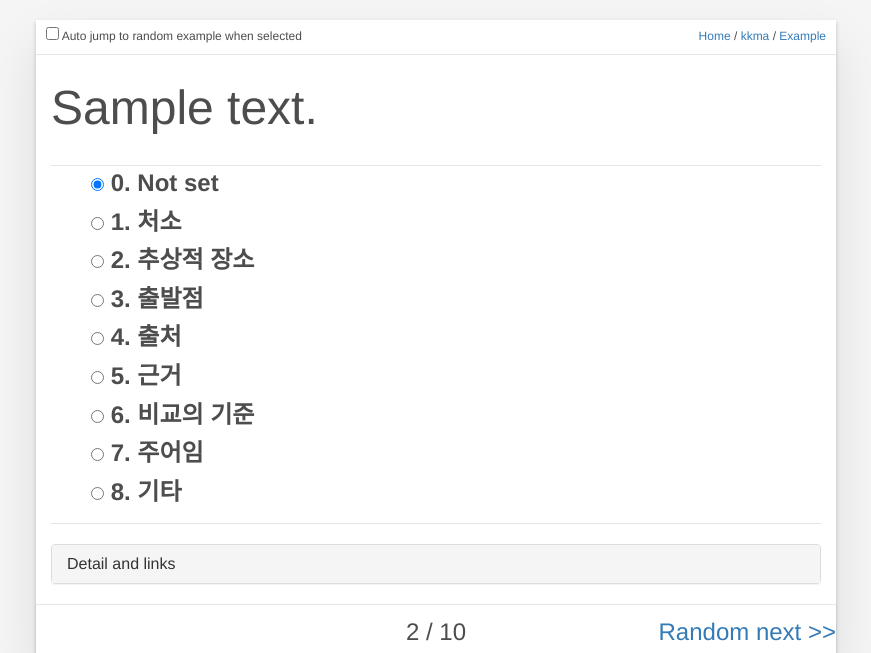
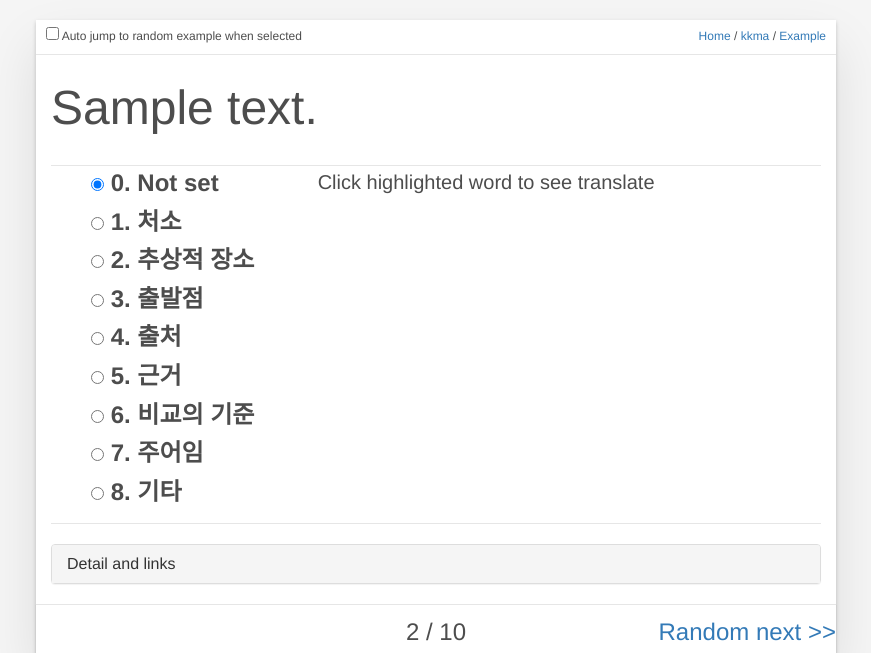
Before and after one commit to james4388/kkma, a Django app: template kkma/templates/kkma/example/flash_card.html in a window 1280 px wide. Shown: the top 653 px of the page, without its empty margins (204-1075 px from the left). Run offline with Django 3.2, Linux system fonts and the light colour scheme; tables that the repository leaves empty hold one stand-in row (values such as "Sample post"); the template is opened without the code that fills it: values that come from a table or form of the project are taken from there, most other values are stand-ins (such as "Sample title", 1, 10 or a date in 2020); some libraries are stand-ins or nearby versions.

Commit message:
Add translate from naver

```diff
--- a/kkma/static/flashcard.css
+++ b/kkma/static/flashcard.css
@@ -39,6 +39,17 @@ body {
     border-bottom: 1px solid #e6e6e6;
 }
 
+.highlight {
+    cursor: pointer;
+    background: rgb(255, 251, 204);
+}
+
+.translate {
+    height: 350px;
+    overflow-y: auto;
+    font-size: 20px;
+}
+
 .detail-content{
     border-top: 1px solid #e6e6e6;
     padding-top: 20px;
--- a/kkma/templates/kkma/example/flash_card.html
+++ b/kkma/templates/kkma/example/flash_card.html
@@ -30,10 +30,19 @@
                 <div class="content">
                     {{object.content|safe}}
                 </div>
-                <div class="form-content">
-                    {% csrf_token %}
-                    <input type="hidden" name="pk" value="{{object.pk}}" />
-                    {{form.category}}
+                <div class="row">
+                    <div class="col-sm-4">
+                        <div class="form-content">
+                            {% csrf_token %}
+                            <input type="hidden" name="pk" value="{{object.pk}}" />
+                            {{form.category}}
+                        </div>
+                    </div>
+                    <div class="col-sm-8">
+                        <div class="translate">
+                            Click highlighted word to see translate
+                        </div>
+                    </div>
                 </div>
                 <div class="detail-content">
                     <div class="panel-group" id="accordion" role="tablist" aria-multiselectable="true">
@@ -122,6 +131,42 @@
                 Cookies.set('random', $(this).prop('checked') ? 'yes' : 'no', { expires: 7, path: '/'});
             });
 
+            // Translate
+            {% if object %}
+            var translate = {};
+            $.get('{% url 'admin:kkma_example_translate' %}?query='+$('.content').text().trim(), function(data) {
+                translate = data;
+                var nodes = $(".content").get(0).childNodes;
+                var wrapedHtml = '';
+                for (var i=0, l=nodes.length; i < l; i++) {
+                    var node = nodes[i];
+                    if (node.nodeType === 3) {  // Textnode
+                        var words = node.data.trim().split(' ');
+                        for (var j=0; j<words.length; j++) {
+                            if (translate[words[j]]) {
+                                wrapedHtml += '<span class="highlight">' + words[j] + '</span> ';
+                            } else {
+                                wrapedHtml += words[j] + ' ';
+                            }
+                        }
+                    } else if (node.nodeType === 1) {
+                        node.className = 'highlight';
+                        wrapedHtml += node.outerHTML + ' ';
+                    }
+                }
+                $(".content").html(wrapedHtml);
+            });
+
+            $('.content').on('click', '.highlight', function() {
+                var text = $(this).text();
+                if (translate[text].length > 0) {
+                    $('.translate').html('<div class="text-center"><a href="http://vndic.naver.com/search.nhn?query='+text+'" target="_blank">'+text+'</a></div>' + translate[text].join(''));
+                } else {
+                    $('.translate').html('<div class="text-center"><a href="http://vndic.naver.com/search.nhn?query='+text+'" target="_blank">'+text+'</a></div');
+                }
+            });
+            {% endif %}
+
         </script>
     </body>
 </html>
--- a/requirement.txt
+++ b/requirement.txt
@@ -4,3 +4,6 @@ ipython==5.1.0
 pyreadline==2.1
 django-import-export==0.5.0
 django-debug-toolbar
+requests
+https://pypi.python.org/packages/35/a7/6a1a44d3a37358f8fda5d1b992c837cb2db8940293c2d84faa145f29e88a/lxml-3.6.0-cp27-none-win_amd64.whl#md5=d4211f44cabfbe03dbe678342c0acc86
+pyquery==1.2.13
```
Also changed, not shown: kkma/admin.py (+12 -0 lines), kkma/naver.py (added, +29 -0 lines), 1 other file.
